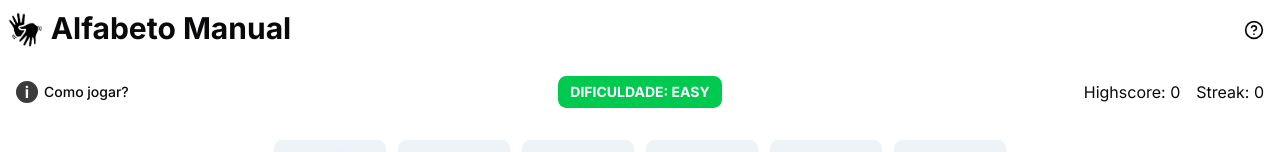
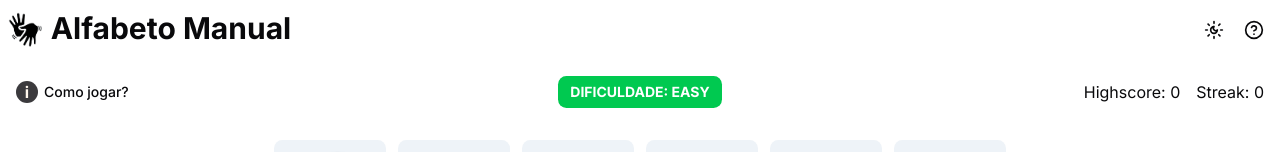
Before and after one commit to Leonardo-Luz/react-ts-libras-guess-game, a React (Vite) app: page / in a window 1280 px wide. Shown: the top 152 px of the page. Built offline with nearby package versions, Linux system fonts and the light colour scheme.

Commit message:
feat: add dark mode

```diff
--- a/src/App.tsx
+++ b/src/App.tsx
@@ -2,8 +2,15 @@ import { Outlet } from "react-router-dom"
 import { Header } from "./components/layout/Header"
 import { Footer } from "./components/layout/Footer"
 import { Toaster } from "./components/ui/sonner"
+import { useEffect } from "react"
 
 function App() {
+
+		useEffect(() => {
+			const theme = localStorage.getItem("theme")
+			console.log(theme)
+			if(theme === "dark") document.body.classList.add("dark")
+		}, [])
 
   return (
     <div className="flex flex-col justify-between h-screen px-2">
--- a/src/components/layout/Header.tsx
+++ b/src/components/layout/Header.tsx
@@ -1,6 +1,6 @@
 import { Link } from "react-router-dom"
 import { Button } from "@/components/ui/button"
-import { HelpCircleIcon } from "lucide-react"
+import { HelpCircleIcon, SunMoonIcon } from "lucide-react"
 import AboutDialog from "../AboutDialog"
 
 export const Header = () => {
@@ -19,6 +19,17 @@ export const Header = () => {
 					</Button>
 				</div>
 				<div className=" flex justify-end items-center gap-1 flex-1">
+					<Button
+						size="icon"
+						variant="ghost"
+						onClick={() => {
+							document.body.classList.toggle("dark")
+							const withDarkTheme = document.body.classList.contains("dark")
+							localStorage.setItem("theme", withDarkTheme ? "dark" : "light")
+						}}
+					>
+						<SunMoonIcon className="size-5" />
+					</Button>
 					<AboutDialog>
 						<Button
 							size="icon"
```
